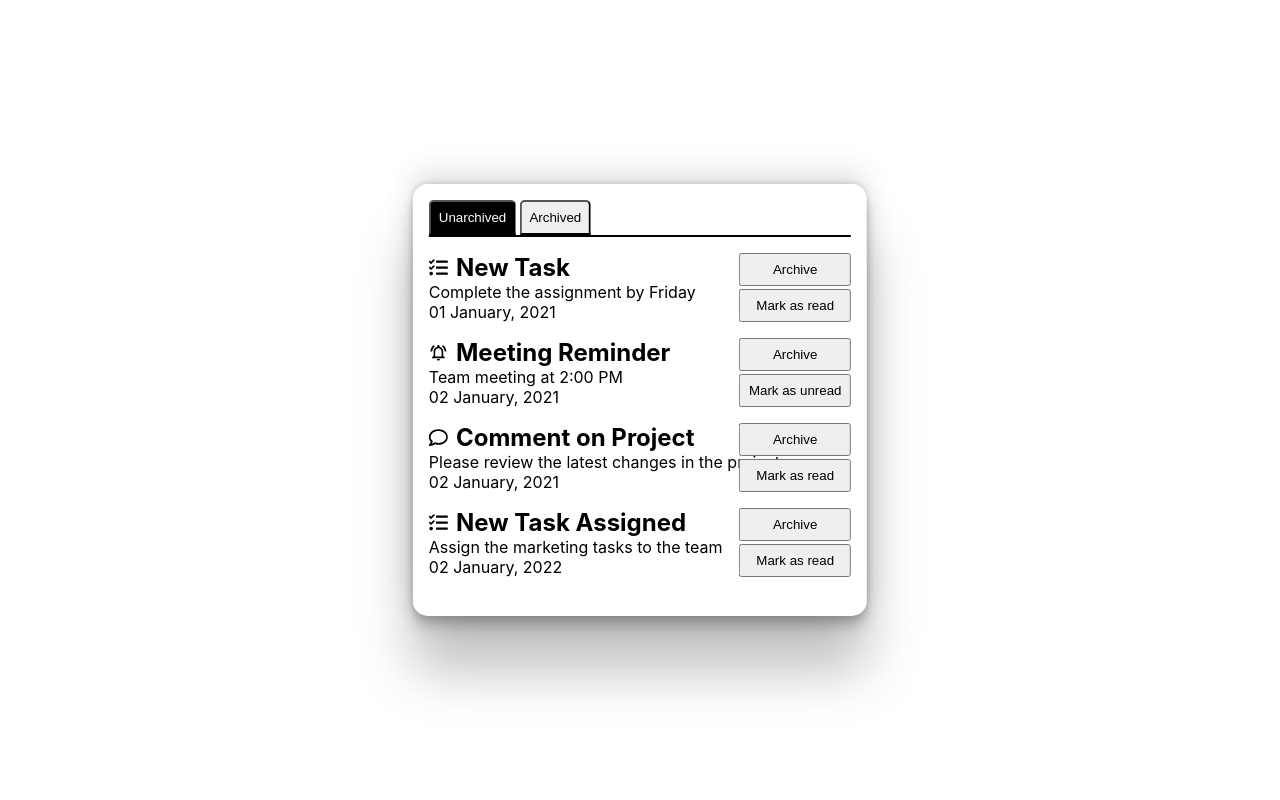
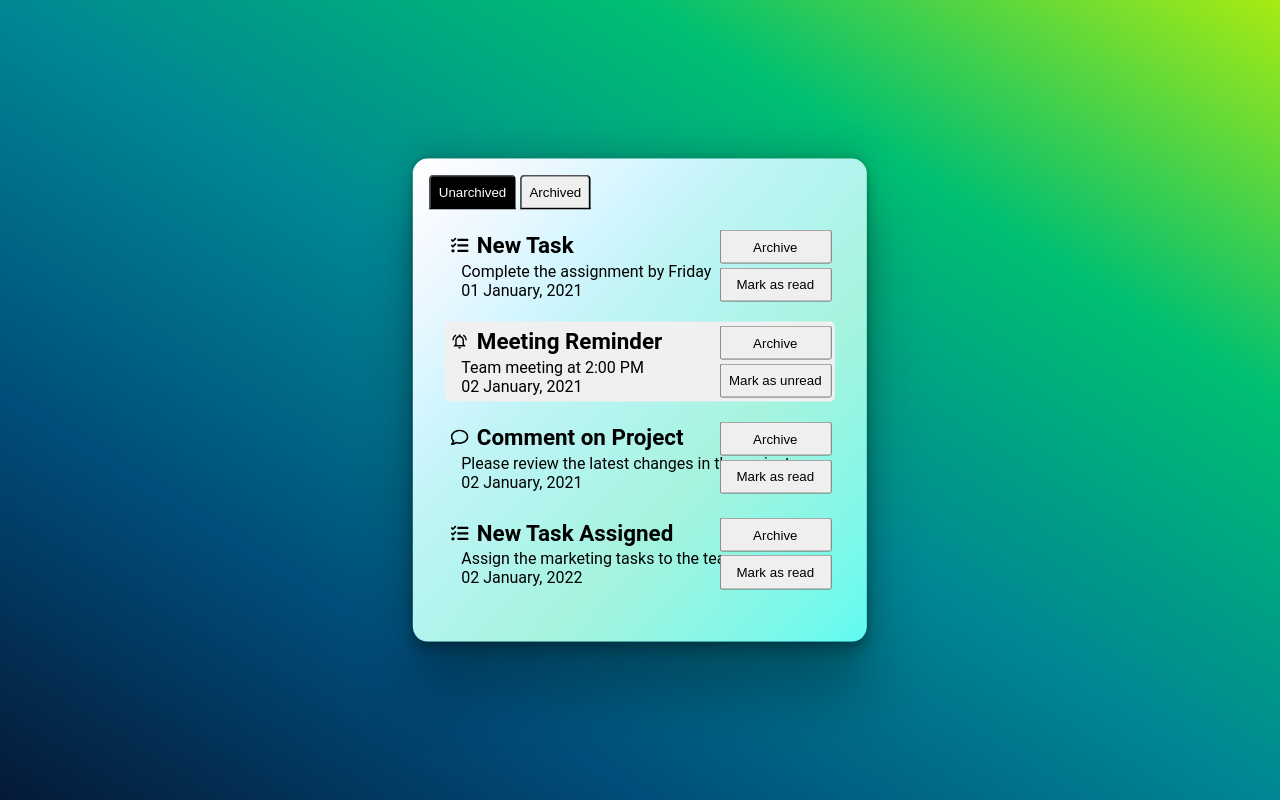
Before and after one commit to mike-ninja/assignment_notification_centre, a React (Create React App) app: page / in a window 1280 px wide. Built offline with nearby package versions, Linux system fonts and the light colour scheme.

Commit message:
added some styling and hover effects

```diff
--- a/src/components/HomePage.tsx
+++ b/src/components/HomePage.tsx
@@ -1,10 +1,20 @@
 import "../styles/global.css";
+import { useEffect, useState } from "react";
 import NotificationsDisplay from "./NotificationsDisplay";
+import Loading from "./Loading";
 
 export default function HomePage() {
+  const [isLoading, setIsLoading] = useState(true);
+
+  useEffect(() => {
+    setTimeout(() => {
+      setIsLoading(false);
+    }, 1000);
+  }, []);
+
   return (
     <>
-      <NotificationsDisplay />
+      {isLoading ? <Loading /> : <NotificationsDisplay />}
     </>
   );
 }
--- /dev/null
+++ b/src/components/Loading.tsx
@@ -0,0 +1,10 @@
+import React from "react";
+import logo from "../logo.svg";
+
+export default function Loading() {
+  return (
+    <div className="spinning-logo-container">
+      <img src={logo} alt="Logo" className="spinning-logo" />
+    </div>
+  );
+}
--- a/src/components/NotificationCard.tsx
+++ b/src/components/NotificationCard.tsx
@@ -9,14 +9,21 @@ export default function NotificationCard(
   },
 ) {
   return (
-    <div className="notification_wrapper">
+    <div
+      style={{
+        backgroundColor: notification.read ? "#f0f0f0" : "transparent",
+      }}
+      className="notification_wrapper"
+    >
       <a href={`/notification/${notification.id}`}>
         <div className="notification_title_wrapper">
           <NotificationIcon notificationCategory={notification.category} />
           <h2 className="notification_title_header">{notification.title}</h2>
         </div>
-        <p>{notification.description}</p>
-        <p>{dayjs(notification.date).format("DD MMMM, YYYY")}</p>
+        <p style={{ paddingLeft: 10 }}>{notification.description}</p>
+        <p style={{ paddingLeft: 10 }}>
+          {dayjs(notification.date).format("DD MMMM, YYYY")}
+        </p>
       </a>
       <div className="notification_buttons_wrapper">
         <NotificationButtons notification={notification} />
--- a/src/styles/global.css
+++ b/src/styles/global.css
@@ -1,13 +1,21 @@
 { /* General */}
+
+body {
+  margin: 0;
+  font-family: 'Roboto', sans-serif;
+  background-image: linear-gradient(to right top, #051937, #004d7a, #008793, #00bf72, #a8eb12);
+}
+
+h2, p {
+  margin: 0;
+}
 
 a {
   text-decoration: none;
   color: inherit;
 }
 
-h2, p {
-  margin: 0;
-}
+{ /* Header */}
 
 .section {
   height: 100vh;
@@ -24,6 +32,7 @@ h2, p {
   min-height: 50%;
   position: absolute;
   border-radius: 15px;
+  background-image: linear-gradient(to right bottom, #ffffff, #f6faff, #e7f7ff, #d4f6ff, #c2f4f6, #b7f4f1, #aef4e9, #a7f3df, #99f5e2, #89f7e6, #77f9eb, #5ffbf1);
   transform: translate(-50%, -50%);
   box-shadow:
     rgba(0, 0, 0, 0.25) 0px 54px 55px,
@@ -36,7 +45,8 @@ h2, p {
 { /* Notifications */}
 
 .notifications_wrapper {
-  padding: 1rem 0 1rem 0;
+  margin: 1rem 0 1rem 0;
+  padding: 0 1rem 1rem;
   display: flex;
   flex-direction: column;
   gap: 1rem;
@@ -46,29 +56,52 @@ h2, p {
 
 .notification_wrapper {
   position: relative;
+  z-index: 0;
+  padding: 0.4rem;
+  border-radius: 5px;
+  overflow: hidden;
+}
+
+.notification_wrapper::before {
+  content: '';
+  z-index: -1;
+  position: absolute;
+  top: 0;
+  left: 0;
+  width: 0;
+  height: 100%;
+  background-color: #3498db !important;
+  transition: width 0.3s ease;
+}
+
+.notification_wrapper:hover::before {
+  width: 100%;
 }
 
 .notification_title_wrapper {
   display: flex;
   align-items: center;
+  z-index: 1;
   gap: 0.5rem;
+  margin: 0 0 0.2rem 0;
 }
 
 .notification_title_header {
-  font-size: 1.5rem;
+  font-size: 1.4rem;
 }
 
 .notification_icon {
-  font-size: 1.2rem;
+  font-size: 1.1rem;
 }
 
 .notification_buttons_wrapper {
   position: absolute;
-  right: 0;
-  top: 0;
+  right: 1%;
+  top: 50%;
+  transform: translateY(-50%);
   display: flex;
   flex-direction: column;
-  height: 100%;
+  height: 90%;
   gap: 0.2rem;
 }
 
@@ -82,7 +115,6 @@ h2, p {
 .tabs_wrapper {
   display: flex;
   gap: 0.2rem;
-  border-bottom: 2px solid #000;
 }
 
 .tab {
@@ -95,3 +127,26 @@ h2, p {
   background-color: #000;
   color: white;
 }
+
+{ /* Loading */}
+
+@keyframes spin {
+  0% { transform: rotate(0deg); }
+  100% { transform: rotate(360deg); }
+}
+
+.spinning-logo-container {
+  position: absolute;
+  top: 50%;
+  left: 50%;
+  transform: translate(-50%, -50%);
+  display: flex;
+  align-items: center;
+  justify-content: center;
+}
+
+.spinning-logo {
+  width: 500px; /* Adjust the width as needed */
+  height: 500px; /* Adjust the height as needed */
+  animation: spin 2s linear infinite; /* Adjust the animation duration as needed */
+}
```
